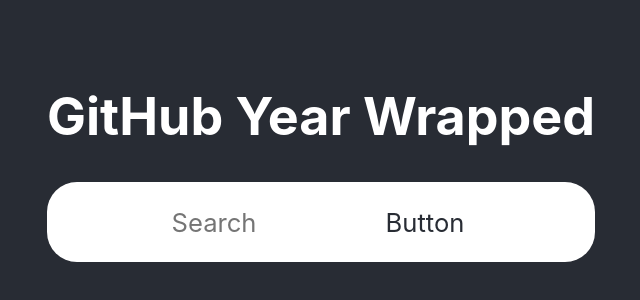
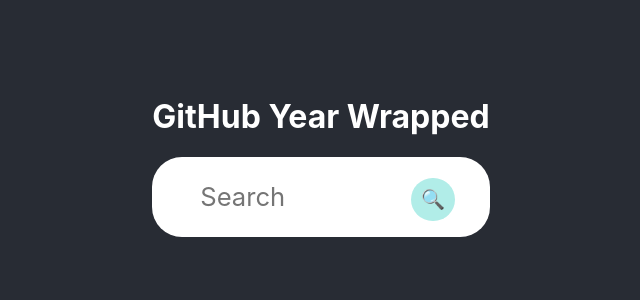
Before and after one commit to tknieza/github-wrapped, a React (Create React App) app: page / in a window 1280 px wide. Shown: the part 244-544 px from the top of the page, without its empty margins (319-959 px from the left). Built offline with nearby package versions, Linux system fonts and the light colour scheme.

Commit message:
add input error checking

```diff
--- a/src/App.css
+++ b/src/App.css
@@ -9,6 +9,5 @@
   flex-direction: column;
   align-items: center;
   justify-content: center;
-  font-size: calc(10px + 2vmin);
   color: white;
 }
--- a/src/api/githubREST.js
+++ b/src/api/githubREST.js
@@ -1,13 +1,24 @@
-async function githubREST(event, username, setUserData, history) {
+function githubREST(event, username, setUserData, history) {
   let userData = {};
+
   event.preventDefault();
-  await fetch(`https://api.github.com/users/${username}`)
+
+  if (username.length < 1) {
+    return;
+  }
+
+  fetch(`https://api.github.com/users/${username}`)
     .then(res => res.json())
     .then(json => {
       userData.metadata = json;
     })
     .catch(console.error)
     .finally(() => {
+      // Checking if user is found
+      if (!userData.metadata || userData.metadata.message === "Not Found") {
+        return;
+      }
+
       // Followers
       fetch(userData.metadata.followers_url)
         .then(res => res.json())
--- a/src/components/home/index.js
+++ b/src/components/home/index.js
@@ -12,14 +12,14 @@
   color: #282c34;
   :focus {
     outline: none;
-    border-bottom: 2px #282c34 solid;
+    border-bottom: 2px gray solid;
     border-radius: 1px;
   }
   border: 0;
   border-bottom: 3px;
   padding: 0.5rem 0;
   margin: 1rem;
-  margin-right: 0;
+  margin-right: 1rem;
 `;
 
 const Form = styled.form`
@@ -28,11 +28,18 @@
 `;
 
 const Button = styled.button`
-  background: none;
+  background-color: #b1ede8;
+  border-radius: 25px;
   color: #282c34;
   border: none;
-  margin: 1rem;
-  font-size: 1.6rem;
+  margin: 0.2rem;
+  font-size: 1.2rem;
+  padding: 0.6rem;
+  :hover {
+    background-color: #ff6978;
+    color: white;
+  }
+  transition: all 0.2s ease-in-out;
 `;
 
 export default withRouter(({ history, setUserData, ...otherProps }) => {
@@ -53,7 +60,9 @@
             githubREST(event, username, setUserData, history.push);
           }}
         >
-          Button
+          <span role="img" aria-label="Search">
+            &#x1f50d;
+          </span>
         </Button>
       </Form>
     </div>
```
